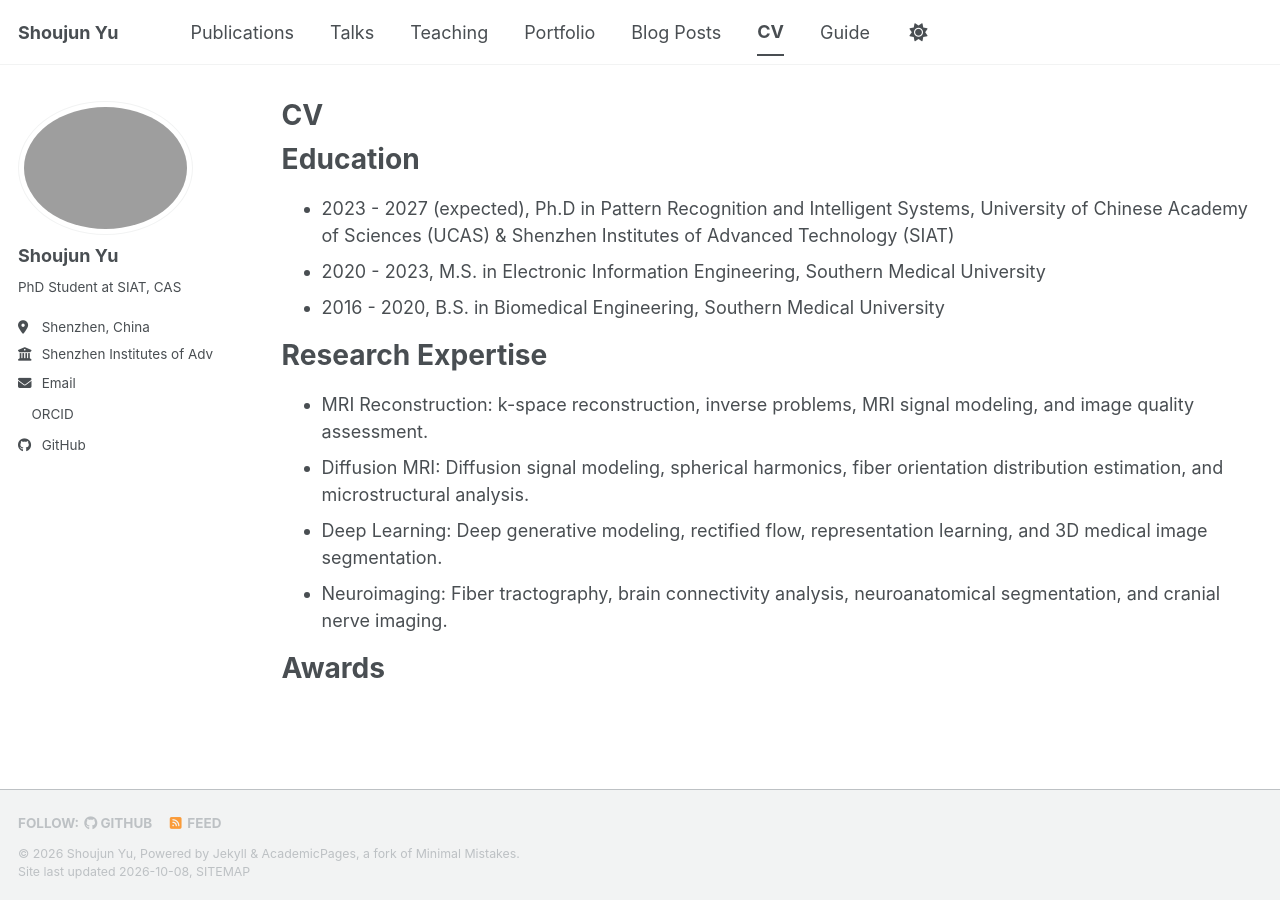
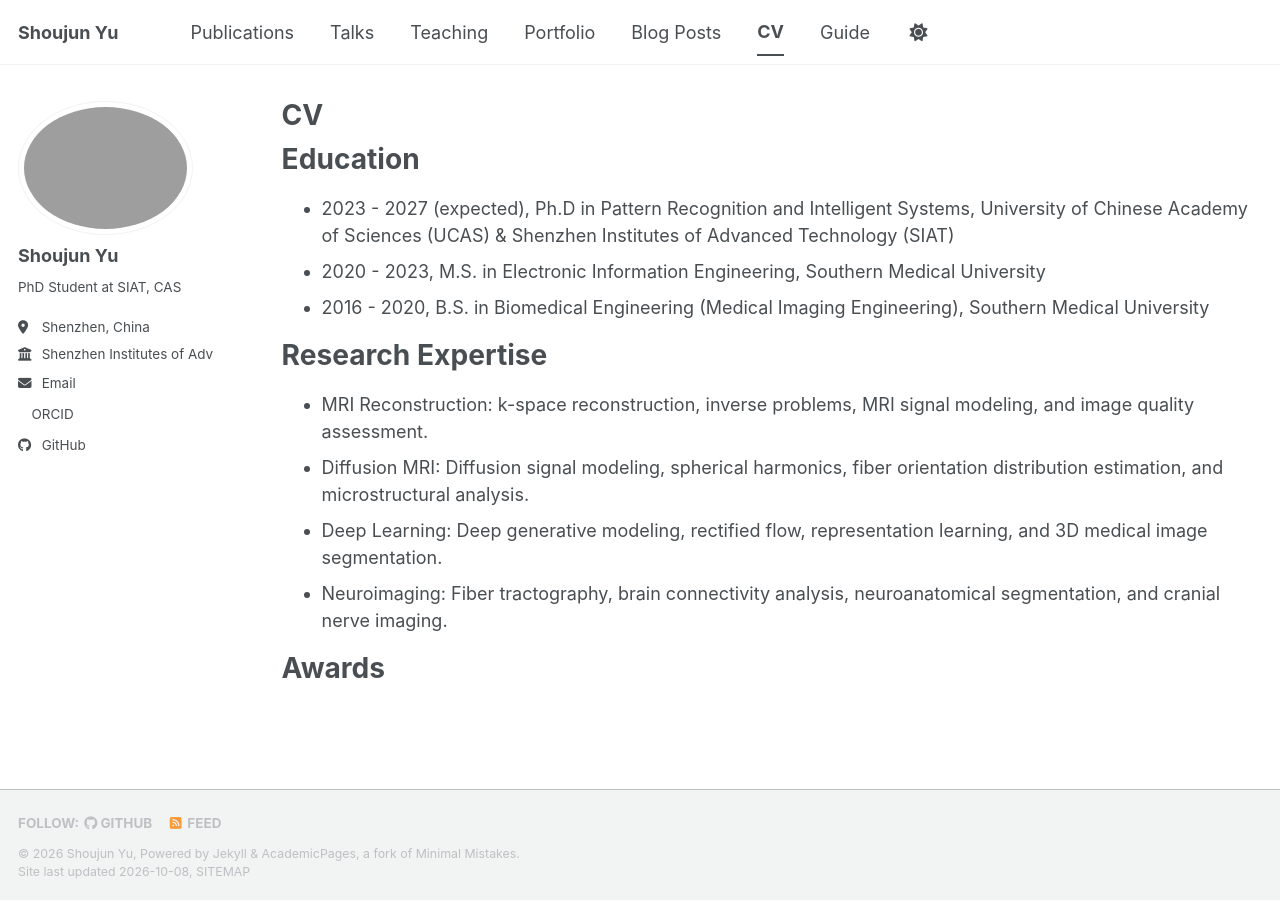
Before and after one commit to ShoujunYu/shoujunyu.github.io, a Jekyll site: the page built from _pages/cv.md, in a window 1280 px wide. Built offline with Jekyll 4.4.1, drawn with Linux system fonts in a browser that asks for light colours; a style sheet for code colours, icons or effects is not loaded.

Commit message:
Update cv.md

```diff
--- a/_pages/cv.md
+++ b/_pages/cv.md
@@ -13,7 +13,7 @@ Education
 ======
 * 2023 - 2027 (expected), Ph.D in Pattern Recognition and Intelligent Systems, University of Chinese Academy of Sciences (UCAS) & Shenzhen Institutes of Advanced Technology (SIAT)
 * 2020 - 2023, M.S. in Electronic Information Engineering, Southern Medical University
-* 2016 - 2020, B.S. in Biomedical Engineering, Southern Medical University
+* 2016 - 2020, B.S. in Biomedical Engineering (Medical Imaging Engineering), Southern Medical University
 
 
 Research Expertise
```
